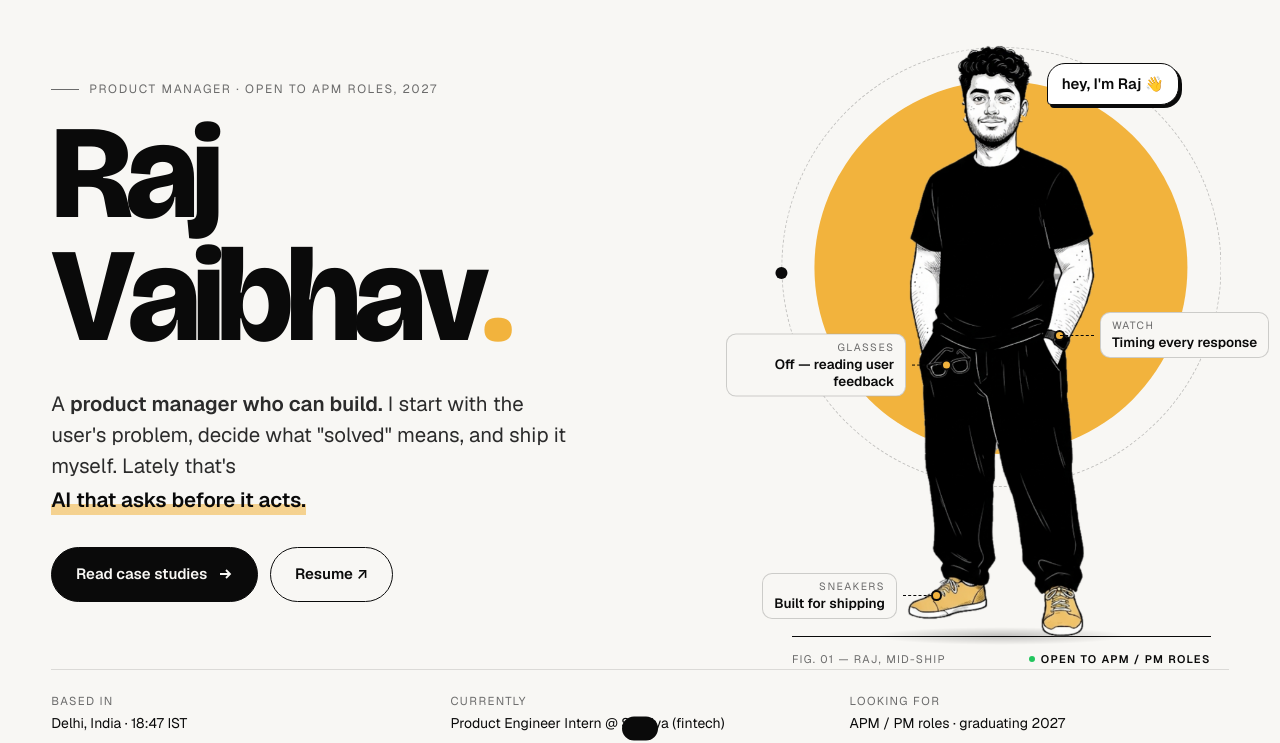
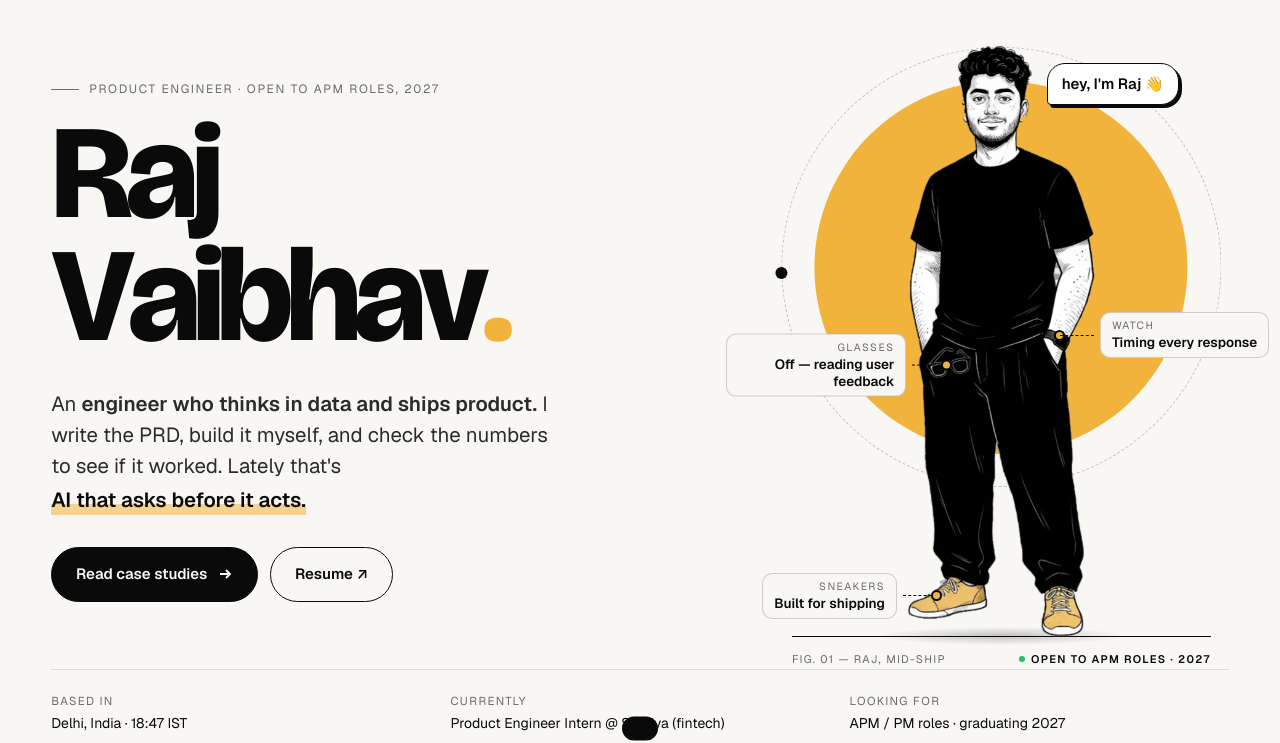
Before and after one commit to irajvaibhav/raj-portfolio, a plain HTML site: page index.html in a window 1280 px wide. Shown: the part 65-808 px from the top of the page. Drawn offline with nearby package versions, Linux system fonts and the light colour scheme; animation ran at ten frames a second.

Commit message:
Reposition as product engineer heading into APM
Co-Authored-By: Claude Opus 5.5 <noreply@anthropic.com>
Claude-Session: https://claude.ai/code/session_0167UGomUxod8CEQu6aK2auR

```diff
--- a/index.html
+++ b/index.html
@@ -3,8 +3,8 @@
 <head>
 <meta charset="utf-8">
 <meta name="viewport" content="width=device-width, initial-scale=1">
-<title>Raj Vaibhav — Product Manager</title>
-<meta name="description" content="Raj Vaibhav — a product manager who can build. Case studies in AI and fintech products, open to APM / PM roles for 2027.">
+<title>Raj Vaibhav — Product Engineer</title>
+<meta name="description" content="Raj Vaibhav — an engineer who thinks in data and ships product. Product Engineer Intern at Saralya, open to APM roles for 2027.">
 <link rel="preconnect" href="https://fonts.googleapis.com">
 <link rel="preconnect" href="https://fonts.gstatic.com" crossorigin>
 <link href="https://fonts.googleapis.com/css2?family=Bricolage+Grotesque:opsz,wght@12..96,400;12..96,600;12..96,800&family=Geist:wght@400;500;600&family=Instrument+Serif:ital@1&display=swap" rel="stylesheet">
@@ -414,9 +414,9 @@ section{position:relative}
 <header class="hero" id="top">
   <div class="wrap hero-grid">
     <div>
-      <div class="eyebrow fade">Product Manager · Open to APM roles, 2027</div>
+      <div class="eyebrow fade">Product Engineer · Open to APM roles, 2027</div>
       <h1 aria-label="Raj Vaibhav."><span class="row" data-split>Raj</span><span class="row" data-split>Vaibhav<span class="dot">.</span></span></h1>
-      <p class="lede fade" style="transition-delay:.5s">A <b>product manager who can build.</b> I start with the user's problem, decide what "solved" means, and ship it myself. Lately that's
+      <p class="lede fade" style="transition-delay:.5s">An <b>engineer who thinks in data and ships product.</b> I write the PRD, build it myself, and check the numbers to see if it worked. Lately that's
         <span class="rotator" id="rot"><span class="on">cutting LLM calls per loan interview by 50%.</span><span>voice replies that start in 0.8s.</span><span>AI that asks before it acts.</span><span>mock interviews that follow up on your answer.</span></span>
       </p>
       <div class="btns fade" style="transition-delay:.65s">
@@ -434,7 +434,7 @@ section{position:relative}
         <div class="note" style="left:81%;top:49%;--d:1.75s"><span class="pin"></span><span class="ln"></span><span class="lb"><small>Watch</small><b>Timing every response</b></span></div>
         <div class="note l" style="right:84%;top:93%;--d:2.1s"><span class="pin"></span><span class="ln"></span><span class="lb"><small>Sneakers</small><b>Built for shipping</b></span></div>
       </div>
-      <div class="cap" aria-hidden="true"><span>Fig. 01 — Raj, mid-ship</span><b>Open to APM / PM roles</b></div>
+      <div class="cap" aria-hidden="true"><span>Fig. 01 — Raj, mid-ship</span><b>Open to APM roles · 2027</b></div>
     </div>
   </div>
   <div class="wrap">
@@ -653,7 +653,7 @@ section{position:relative}
 <section class="contact" id="contact">
   <div class="wrap">
     <div class="eyebrow reveal">Contact</div>
-    <h2 class="reveal">Hiring an APM who <span class="serif">ships?</span></h2>
+    <h2 class="reveal">Hiring for APM or product <span class="serif">engineering?</span></h2>
     <a class="mail-big reveal" href="mailto:raj30.vaibhav@gmail.com">raj30.vaibhav@gmail.com <span aria-hidden="true">↗</span></a>
     <div class="btns reveal">
       <button class="btn solid magnetic" id="copyMail" type="button">Copy email</button>
@@ -671,7 +671,7 @@ section{position:relative}
     <div class="cf-cols">
       <div>
         <div class="cf-name">Raj<i>.</i></div>
-        <p class="cf-role">Product Manager<br>who can build.</p>
+        <p class="cf-role">Engineer who thinks in data<br>and ships product.</p>
       </div>
       <div>
         <div class="cf-label">Explore</div>
```
